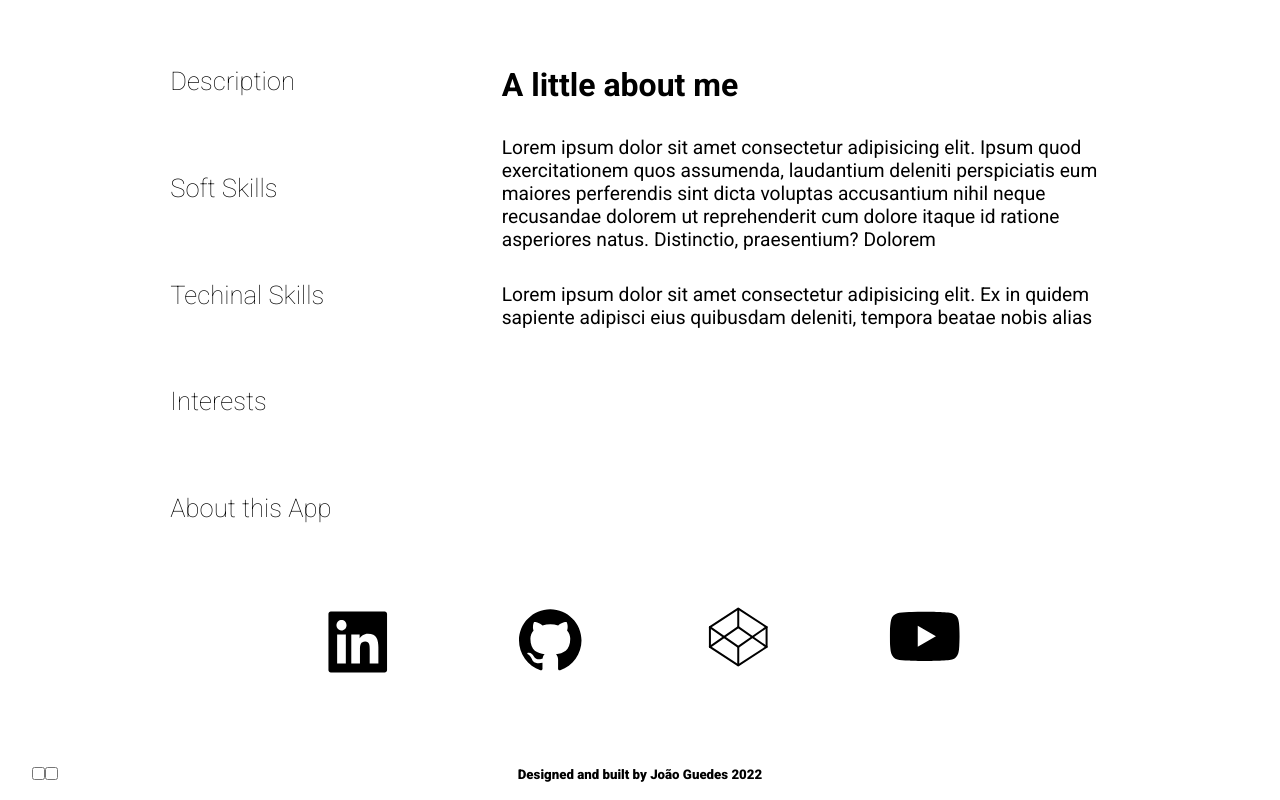
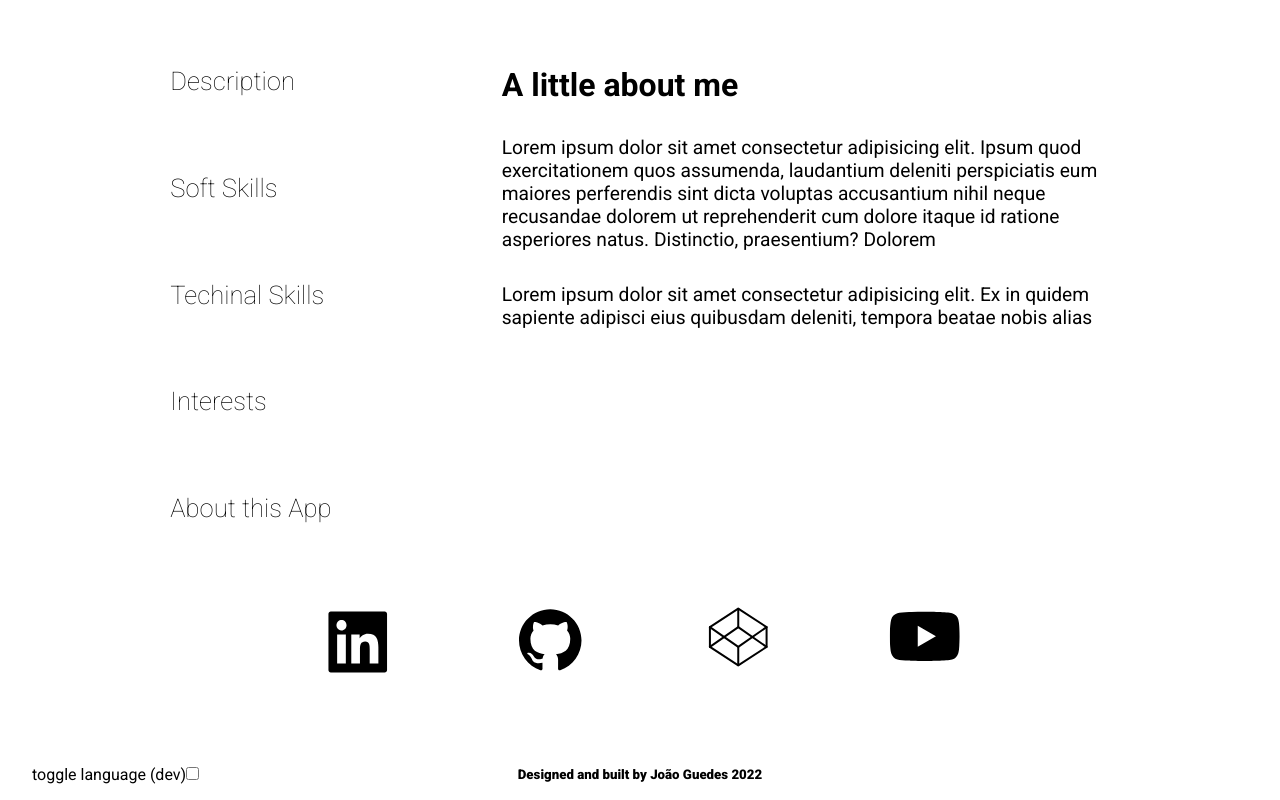
Before and after one commit to JoaoGuedes01/personal_website, a React (Create React App) app in the folder react-app/: page / in a window 1280 px wide. Shown: the part 814-1614 px from the top of the page. Built offline with nearby package versions, Linux system fonts and the light colour scheme.

Commit message:
development measures for language toggle
development measures for language toggle

```diff
--- a/react-app/src/Components/Footer/Footer.jsx
+++ b/react-app/src/Components/Footer/Footer.jsx
@@ -19,14 +19,15 @@ const Footer = ({ setLang, lang }) => {
         {/* Toggle Switch Input */}
         <div>
           <label className="switch">
+            toggle language (dev)
             <input onChange={handleChangeLang} type="checkbox" />
             <span className="slider round"></span>
           </label>
 
-          <label className="switch">
+         {/* <label className="switch">
             <input type="checkbox" />
             <span className="slider round"></span>
-          </label>
+          </label>*/}
         </div>
 
 
```
